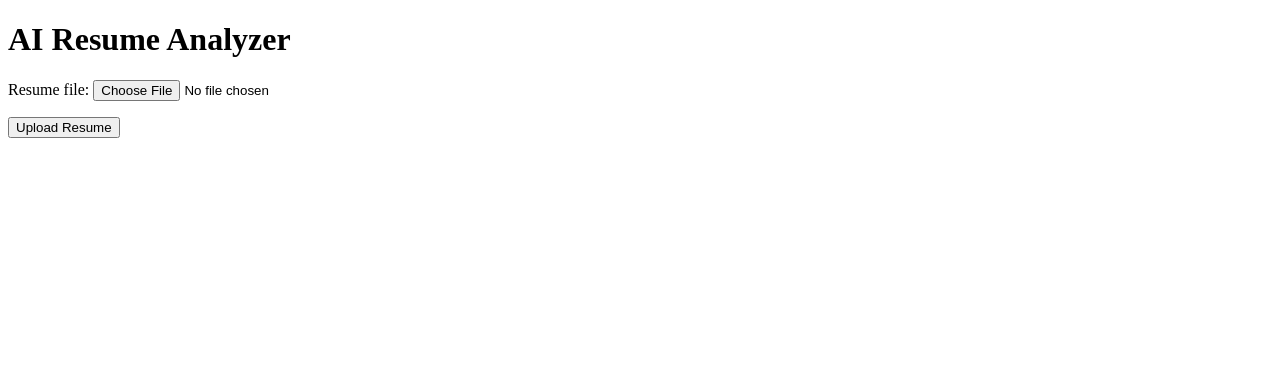
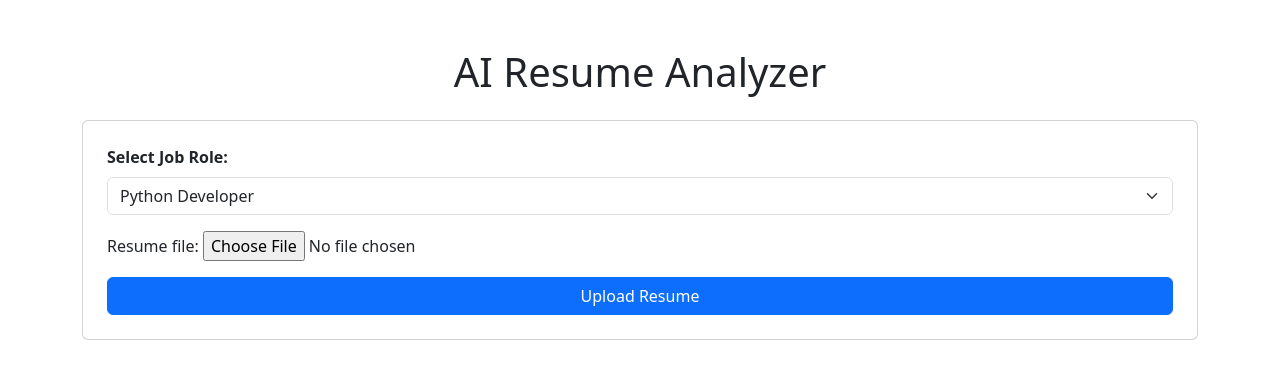
Before and after one commit to VijayKarthick14/AI_Resume_Analyzer, a Django app: page / in a window 1280 px wide. Shown: the top 379 px of the page. Run offline with Django 5.2, Linux system fonts and the light colour scheme.

Commit message:
Day 2 Resume Analyzer Features Completed

```diff
--- a/analyzer/views.py
+++ b/analyzer/views.py
@@ -1,27 +1,90 @@
 from django.shortcuts import render
 from .forms import ResumeForm
+from PyPDF2 import PdfReader
+
+job_roles = {
+    "Python Developer": [
+        "Python",
+        "Django",
+        "SQL",
+        "Git",
+        "REST API",
+    ],
+    "Data Analyst": [
+        "Python",
+        "SQL",
+        "Excel",
+        "Power BI",
+        "Pandas",
+    ],
+    "Web Developer": [
+        "HTML",
+        "CSS",
+        "JavaScript",
+        "React",
+        "Django",
+    ],
+}
 
 def upload_resume(request):
 
+    form = ResumeForm()
     message = ""
+    extracted_text = ""
+    detected_skills = []
+    missing_skills = []
+    ats_score = 0
+    selected_role = ""
 
-    if request.method == 'POST':
+    if request.method == "POST":
 
         form = ResumeForm(request.POST, request.FILES)
 
+        selected_role = request.POST.get("job_role")
+
         if form.is_valid():
 
-            form.save()
-            message = "Resume Uploaded Successfully"
+            resume = form.save()
 
-    else:
-        form = ResumeForm()
+            try:
+                pdf = PdfReader(resume.resume_file.path)
+
+                for page in pdf.pages:
+                    text = page.extract_text()
+
+                    if text:
+                        extracted_text += text + "\n"
+
+                role_skills = job_roles.get(selected_role, [])
+
+                for skill in role_skills:
+                    if skill.lower() in extracted_text.lower():
+                        detected_skills.append(skill)
+
+                for skill in role_skills:
+                    if skill not in detected_skills:
+                        missing_skills.append(skill)
+
+                if len(role_skills) > 0:
+                    ats_score = int(
+                        (len(detected_skills) / len(role_skills)) * 100
+                    )
+
+                message = "Resume Uploaded Successfully"
+
+            except Exception as e:
+                message = f"Error Reading PDF: {e}"
 
     return render(
         request,
-        'upload.html',
+        "upload.html",
         {
-            'form': form,
-            'message': message
-        }
+            "form": form,
+            "message": message,
+            "text": extracted_text,
+            "skills": detected_skills,
+            "missing_skills": missing_skills,
+            "ats_score": ats_score,
+            "selected_role": selected_role,
+        },
     )
--- a/templates/upload.html
+++ b/templates/upload.html
@@ -2,24 +2,104 @@
 <html>
 <head>
     <title>AI Resume Analyzer</title>
+
+    <link href="https://cdn.jsdelivr.net/npm/bootstrap@5.3.3/dist/css/bootstrap.min.css" rel="stylesheet">
 </head>
 <body>
 
-    <h1>AI Resume Analyzer</h1>
+<div class="container mt-5">
 
-    <form method="POST" enctype="multipart/form-data">
+    <h1 class="text-center mb-4">AI Resume Analyzer</h1>
+
+    <form method="POST" enctype="multipart/form-data" class="card p-4 mb-4">
 
         {% csrf_token %}
 
+        <label class="form-label"><strong>Select Job Role:</strong></label>
+
+        <select name="job_role" class="form-select mb-3">
+            <option value="Python Developer">Python Developer</option>
+            <option value="Data Analyst">Data Analyst</option>
+            <option value="Web Developer">Web Developer</option>
+        </select>
+
         {{ form.as_p }}
 
-        <button type="submit">
+        <button type="submit" class="btn btn-primary">
             Upload Resume
         </button>
 
     </form>
 
-    <p>{{ message }}</p>
+    {% if message %}
+
+    <div class="alert alert-success">
+        {{ message }}
+    </div>
+
+    <div class="card p-3 mb-3">
+        <h2>Extracted Resume Text</h2>
+        <pre>{{ text }}</pre>
+    </div>
+
+    <div class="card p-3 mb-3">
+        <h2>Detected Skills</h2>
+
+        <ul>
+            {% for skill in skills %}
+                <li>{{ skill }}</li>
+            {% empty %}
+                <li>No skills detected</li>
+            {% endfor %}
+        </ul>
+    </div>
+
+    <div class="card p-3 mb-3">
+        <h2>ATS Score</h2>
+        <h3>{{ ats_score }}%</h3>
+    </div>
+
+    <div class="card p-3 mb-3">
+        <h2>Missing Skills</h2>
+
+        <ul>
+            {% for skill in missing_skills %}
+                <li>{{ skill }}</li>
+            {% empty %}
+                <li>No missing skills</li>
+            {% endfor %}
+        </ul>
+    </div>
+
+    <div class="card p-3 mb-3">
+        <h2>Resume Analysis Report</h2>
+
+        <p><strong>Selected Role:</strong> {{ selected_role }}</p>
+
+        <p><strong>ATS Score:</strong> {{ ats_score }}%</p>
+
+        <p><strong>Total Detected Skills:</strong> {{ skills|length }}</p>
+
+        <p><strong>Total Missing Skills:</strong> {{ missing_skills|length }}</p>
+    </div>
+
+    {% if missing_skills %}
+
+    <div class="card p-3 mb-3">
+        <h2>Resume Suggestion</h2>
+
+        <p>
+            Your resume matches some of the required skills for the selected role.
+            To improve your ATS score, focus on learning and adding the missing skills listed above.
+            Include projects, certifications, and practical experience related to those skills.
+        </p>
+    </div>
+
+    {% endif %}
+
+    {% endif %}
+
+</div>
 
 </body>
 </html>
```
Also changed, not shown: db.sqlite3, 4 other files.
